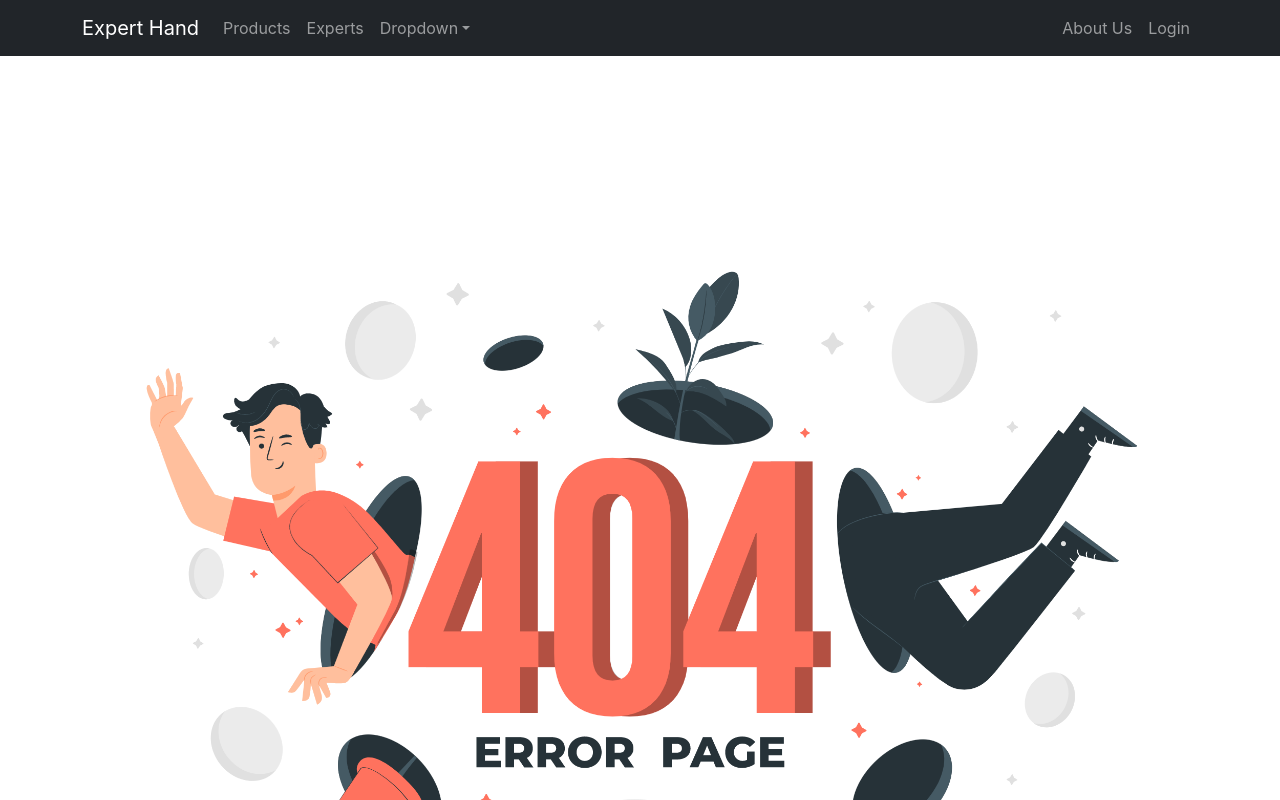
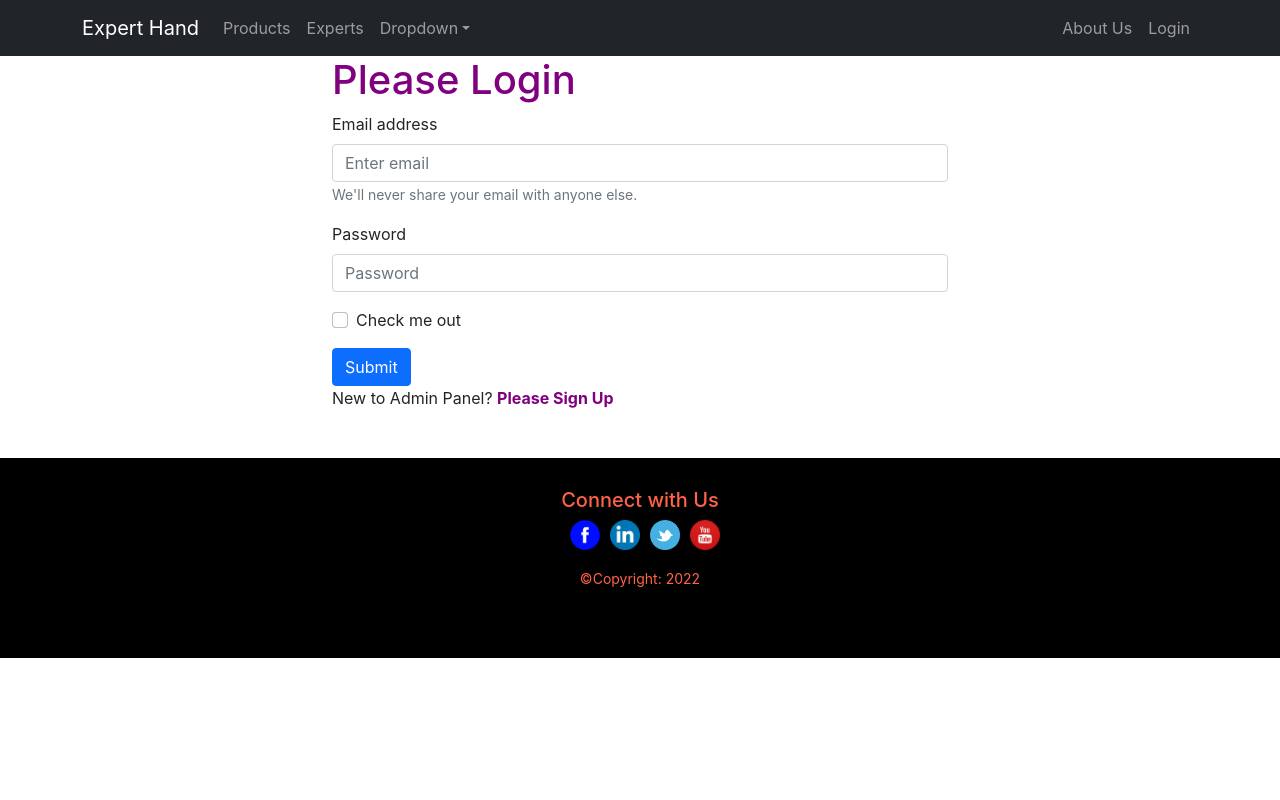
Before and after one commit to Thowhid31/warehouse-management-client-side-assignment-11, a React (Create React App) app: page /login in a window 1280 px wide. Shown: the top 800 px of the page. Built offline with nearby package versions, Linux system fonts and the light colour scheme.

Commit message:
implement sign in button and form

```diff
--- a/src/App.js
+++ b/src/App.js
@@ -2,6 +2,8 @@ import { Route, Routes } from 'react-router-dom';
 import './App.css';
 import About from './Pages/About/About';
 import Home from './Pages/Home/Home';
+import Login from './Pages/Login/Login';
+import Signup from './Pages/Login/Signup/Signup';
 import Footer from './Pages/SharedPages/Footer/Footer';
 import Header from './Pages/SharedPages/Header/Header';
 import Not404 from './Pages/SharedPages/Not404/Not404';
@@ -18,6 +20,9 @@ function App() {
         <Route path='/home' element={<Home></Home>}></Route>
         <Route path='/product/:productId' element={<ProductArticle></ProductArticle>}></Route>
         <Route path='/about' element={<About></About>}></Route>
+
+        <Route path='/login' element={<Login></Login>}></Route>
+        <Route path='/signup' element={<Signup></Signup>}></Route>
         <Route path='*' element={<Not404></Not404>}></Route>
       </Routes>
       <Footer></Footer>
--- /dev/null
+++ b/src/Pages/Login/Login.css
@@ -0,0 +1,13 @@
+.login-head{
+    color: purple;
+}
+
+.form-class-login{
+    text-align: left;
+}
+
+.signup-toggle{
+    color: purple;
+    cursor: pointer;
+    font-weight: 700;
+}
--- /dev/null
+++ b/src/Pages/Login/Login.js
@@ -0,0 +1,52 @@
+import React, { useRef } from 'react';
+import { Button, Form } from 'react-bootstrap';
+import { useNavigate } from 'react-router-dom';
+import './Login.css'
+
+const Login = () => {
+    const navigate = useNavigate();
+    const emailRef = useRef('');
+    const passRef = useRef('');
+
+
+    const handleLoginBtn = event =>{
+        event.preventDefault();
+        const email = emailRef.current.value;
+        const password = passRef.current.value;
+
+        console.log(email, password);
+    }
+
+    const navigateSignUp = event => {
+        navigate('/signup')
+    }
+
+    return (
+        <div className='container w-50 mx-auto form-class-login'>
+            <h1 className='login-head'>Please Login</h1>
+            <Form onSubmit={handleLoginBtn}>
+  <Form.Group className="mb-3" controlId="formBasicEmail">
+    <Form.Label>Email address</Form.Label>
+    <Form.Control ref={emailRef} type="email" placeholder="Enter email" required/>
+    <Form.Text className="text-muted">
+      We'll never share your email with anyone else.
+    </Form.Text>
+  </Form.Group>
+
+  <Form.Group className="mb-3" controlId="formBasicPassword">
+    <Form.Label>Password</Form.Label>
+    <Form.Control ref={passRef} type="password" placeholder="Password" required/>
+  </Form.Group>
+  <Form.Group className="mb-3" controlId="formBasicCheckbox">
+    <Form.Check type="checkbox" label="Check me out" />
+  </Form.Group>
+  <Button variant="primary" type="submit">
+    Submit
+  </Button>
+</Form>
+<p>New to Admin Panel? <span className='signup-toggle' onClick={navigateSignUp}>Please Sign Up</span></p>
+        </div>
+    );
+};
+
+export default Login;
--- /dev/null
+++ b/src/Pages/Login/Signup/Signup.js
@@ -0,0 +1,12 @@
+import React from 'react';
+
+const Signup = () => {
+    return (
+        <div>
+            <h2>Please Signup</h2>
+
+        </div>
+    );
+};
+
+export default Signup;
```
Also changed, not shown: src/Pages/Login/Signup/Signup.css (added).
